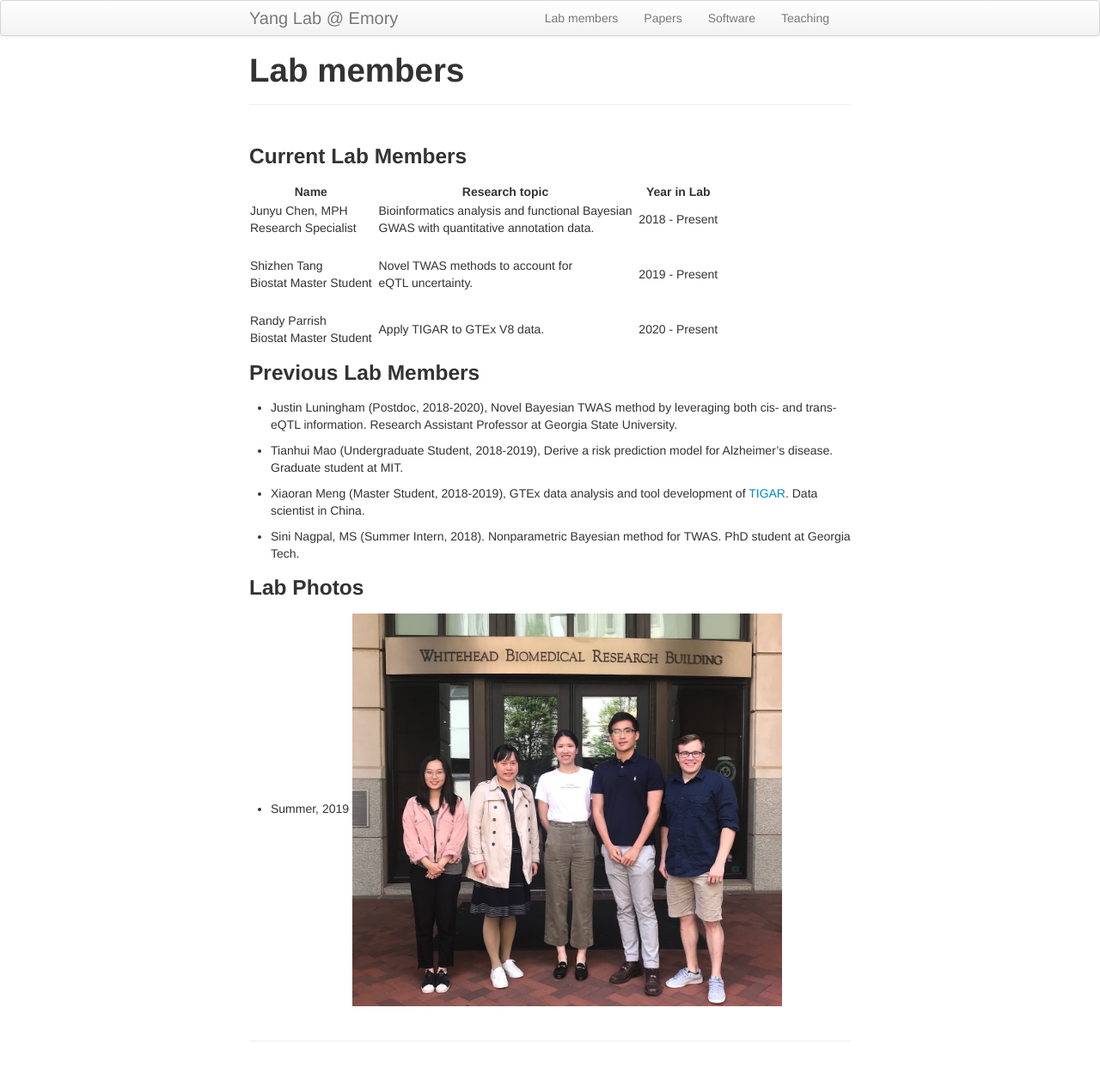
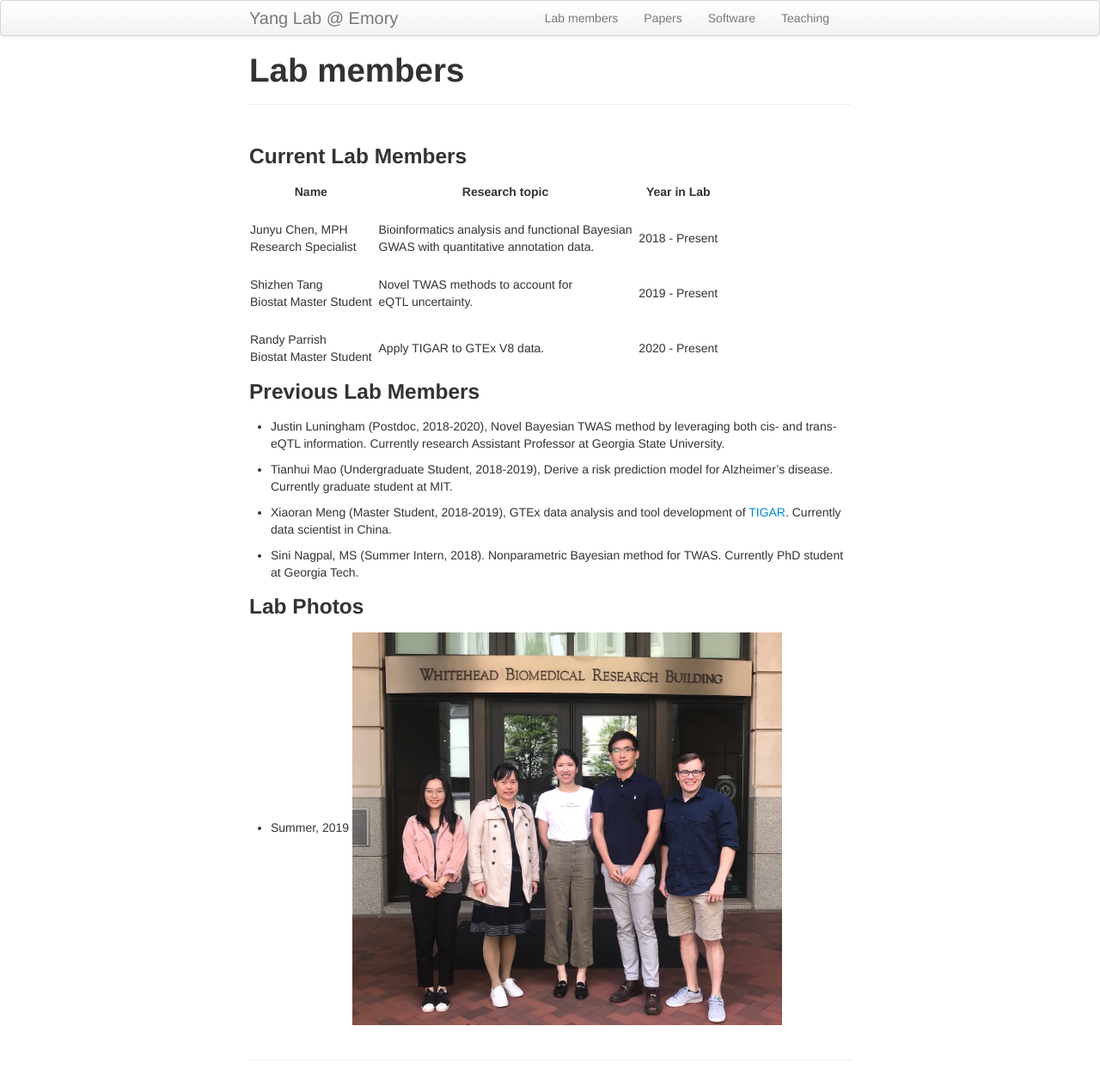
Before and after one commit to yanglab-emory/yanglab-emory.github.io, a Jekyll site: the page built from pages/lab.md, in a window 1280 px wide. Shown: the whole page at 86% size. Built offline with Jekyll 4.4.1, drawn with Linux system fonts in a browser that asks for light colours; before the commit the page ends 1243 px from its top, so only the background shows below that.

Commit message:
update 02/2020

```diff
--- a/pages/lab.md
+++ b/pages/lab.md
@@ -6,8 +6,9 @@ title: "Lab members"
 
 ### Current Lab Members
 
-| Name || Research topic || Year in Lab |
+| Name |  | Research topic |  | Year in Lab |
 | ------ |--| ---------- |--| ----- |
+| | | | |  |
 | Junyu Chen, MPH <br> Research Specialist  |  | Bioinformatics analysis and functional Bayesian <br> GWAS  with quantitative annotation data. |  |  2018 - Present|
 | | | | |  |
 | Shizhen Tang <br> Biostat Master Student  |  | Novel TWAS methods to account for <br> eQTL uncertainty. | |   2019 - Present|
@@ -16,16 +17,16 @@ title: "Lab members"
 
 ### Previous Lab Members
 
-* Justin Luningham (Postdoc, 2018-2020), Novel Bayesian TWAS method by leveraging both cis- and trans- eQTL information. Research Assistant Professor at Georgia State University.
+* Justin Luningham (Postdoc, 2018-2020), Novel Bayesian TWAS method by leveraging both cis- and trans- eQTL information. Currently research Assistant Professor at Georgia State University.
 
 
-* Tianhui Mao (Undergraduate Student, 2018-2019), Derive a risk prediction model for Alzheimer's disease. Graduate student at MIT.
+* Tianhui Mao (Undergraduate Student, 2018-2019), Derive a risk prediction model for Alzheimer's disease. Currently graduate student at MIT.
 
 
-* Xiaoran Meng (Master Student, 2018-2019), GTEx data analysis and tool development of [TIGAR](https://github.com/yanglab-emory/TIGAR). Data scientist in China.
+* Xiaoran Meng (Master Student, 2018-2019), GTEx data analysis and tool development of [TIGAR](https://github.com/yanglab-emory/TIGAR). Currently data scientist in China.
 
 
-* Sini Nagpal, MS (Summer Intern, 2018). Nonparametric Bayesian method for TWAS. PhD student at Georgia Tech.
+* Sini Nagpal, MS (Summer Intern, 2018). Nonparametric Bayesian method for TWAS. Currently PhD student at Georgia Tech.
 
 
 ### Lab Photos
```
